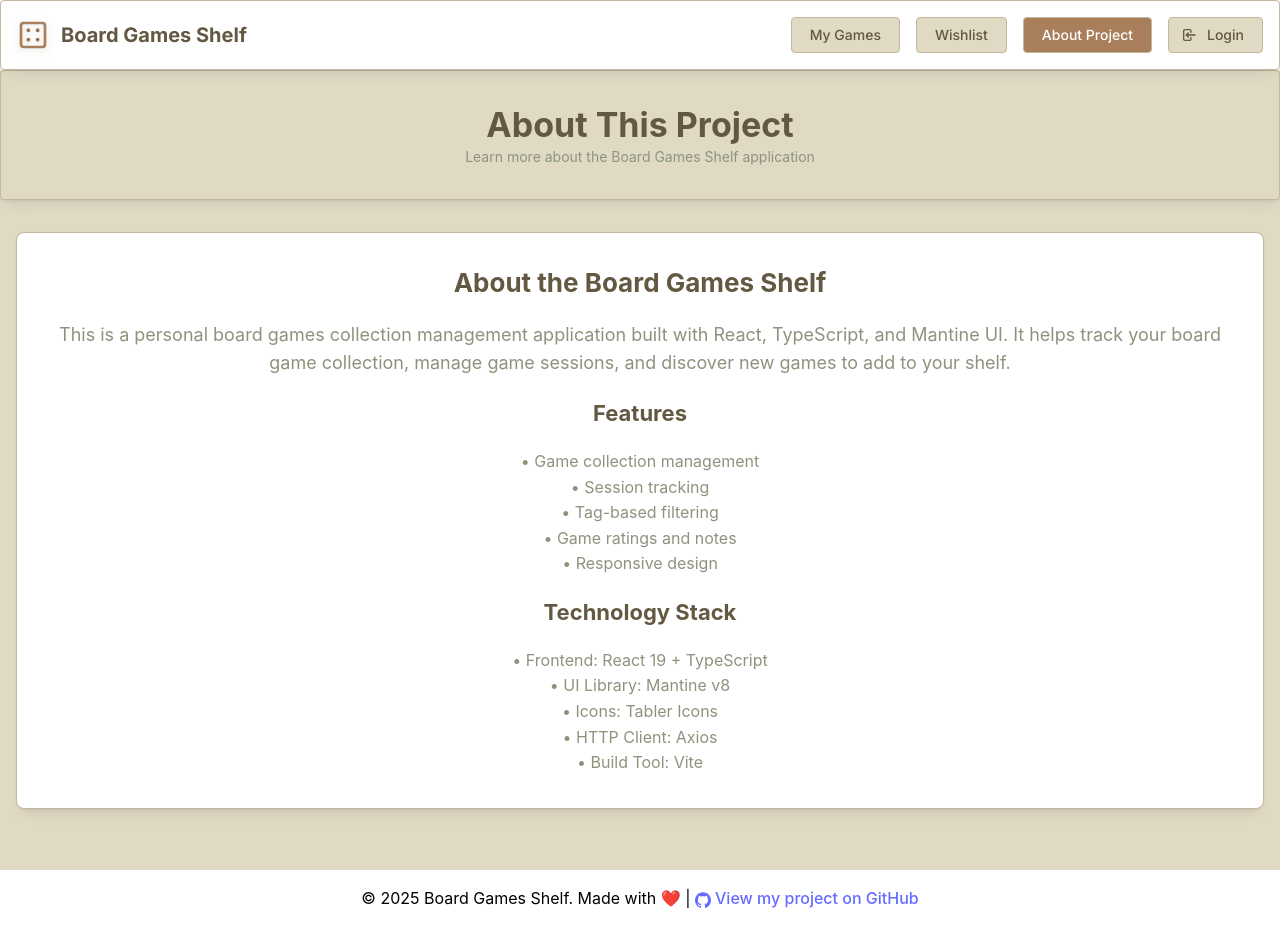
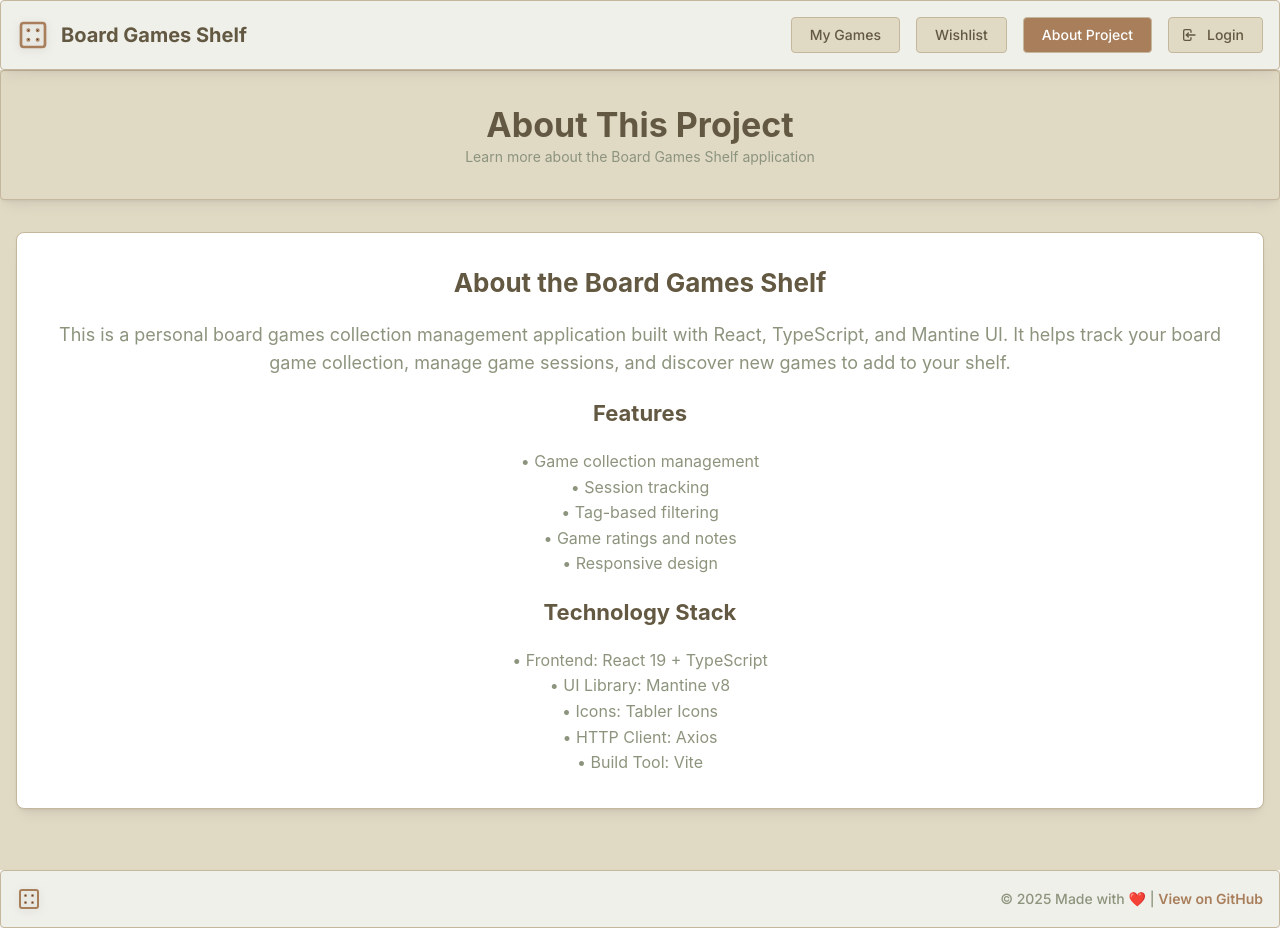
Before and after one commit to KaterynaSoloviova/board-game-shelf-client, a React (Vite) app: page /about in a window 1280 px wide. Built offline with nearby package versions, Linux system fonts and the light colour scheme.

Commit message:
feat: apply style to the HomePage and Footer

```diff
--- a/src/components/Footer.tsx
+++ b/src/components/Footer.tsx
@@ -1,41 +1,63 @@
-// Footer.tsx
+import { Container, Text, Paper, Flex, Group } from '@mantine/core';
+import { IconDice } from '@tabler/icons-react';
+
 function Footer() {
+  // Color palette from MyGames page
+  const brandColors = {
+    beige: "#e0d9c4",
+    lightBrown: "#c5b79d",
+    mutedGreen: "#8c947d",
+    darkBrown: "#635841",
+    accent: "#a87e5b",
+  };
+
   return (
-    <footer>
-      <p>
-        © 2025 Board Games Shelf. Made with ❤️ |{" "}
-        <a
-          href="https://github.com/yourusername/your-repo"
-          target="_blank"
-          rel="noopener noreferrer"
-        >
-          <svg
-            xmlns="http://www.w3.org/2000/svg"
-            width="16"
-            height="16"
-            fill="currentColor"
-            viewBox="0 0 24 24"
-            style={{ display: "inline", verticalAlign: "middle", marginRight: "4px" }}
+    <Paper
+      shadow="sm"
+      py="md"
+      withBorder
+      style={{
+        borderColor: brandColors.lightBrown,
+        backgroundColor: '#f0f0eb',
+        borderTop: '1px solid',
+        borderTopColor: brandColors.lightBrown
+      }}
+    >
+      <Container size="xl">
+        <Flex justify="space-between" align="center">
+          {/* Project Logo */}
+          <IconDice
+            size={24}
+            color={brandColors.accent}
+            style={{ filter: 'drop-shadow(0 2px 4px rgba(99, 88, 65, 0.2))' }}
+          />
+
+          {/* Footer Content */}
+          <Text
+            size="sm"
+            c={brandColors.mutedGreen}
+            style={{
+              fontFamily: 'Inter, sans-serif',
+              fontWeight: 500
+            }}
           >
-            <path d="M12 .297c-6.63 0-12 5.373-12 12 0 5.302
-              3.438 9.8 8.207 11.387.599.111.793-.261.793-.577
-              0-.285-.01-1.04-.016-2.04-3.338.726-4.042-1.416-4.042-1.416
-              -.546-1.387-1.333-1.756-1.333-1.756-1.089-.745.083-.729.083-.729
-              1.205.084 1.839 1.237 1.839 1.237 1.07 1.834 2.807 1.304
-              3.492.997.107-.775.418-1.305.762-1.604-2.665-.305-5.467-1.334-5.467-5.931
-              0-1.311.469-2.381 1.236-3.221-.124-.303-.535-1.524.117-3.176
-              0 0 1.008-.322 3.301 1.23.957-.266 1.983-.399
-              3.003-.404 1.02.005 2.047.138 3.006.404 2.291-1.552
-              3.297-1.23 3.297-1.23.653 1.653.242 2.874.118 3.176.77.84
-              1.235 1.911 1.235 3.221 0 4.609-2.807 5.624-5.479 5.921.43.372.823
-              1.102.823 2.222 0 1.604-.015 2.896-.015 3.293
-              0 .316.192.694.801.576C20.565 22.092 24 17.592
-              24 12.297c0-6.627-5.373-12-12-12z" />
-          </svg>
-          View my project on GitHub
-        </a>
-      </p>
-    </footer>
+            © 2025 Made with ❤️ |{" "}
+            <a
+              href="https://github.com/yourusername/your-repo"
+              target="_blank"
+              rel="noopener noreferrer"
+              style={{
+                color: brandColors.accent,
+                textDecoration: 'none',
+                fontWeight: 600
+              }}
+            >
+              View on GitHub
+            </a>
+          </Text>
+        </Flex>
+      </Container>
+    </Paper>
   );
 }
 
--- a/src/components/Header.tsx
+++ b/src/components/Header.tsx
@@ -51,7 +51,7 @@ function Header() {
       withBorder
       style={{
         borderColor: brandColors.lightBrown,
-        backgroundColor: 'white',
+        backgroundColor: '#f0f0eb',
         position: 'sticky',
         top: 0,
         zIndex: 100
--- a/src/pages/GameDetailsPage.tsx
+++ b/src/pages/GameDetailsPage.tsx
@@ -31,6 +31,9 @@ import {
   IconX,
   IconHeart,
   IconHeartPlus,
+  IconUsers,
+  IconClock,
+  IconStar,
 } from "@tabler/icons-react";
 
 import { Game, Session, File as GameFile } from "../interfaces";
@@ -456,10 +459,13 @@ export default function GameDetailsPage() {
                 <Grid gutter="xl">
                                    <Grid.Col span={4}>
                    <Box style={{ padding: '16px', backgroundColor: brandColors.beige, borderRadius: '8px', border: `1px solid ${brandColors.lightBrown}` }}>
-                      <Text fw={600} size="sm" c={brandColors.darkBrown} mb="xs" style={{ textTransform: 'uppercase', letterSpacing: '0.5px' }}>
+                     <Flex align="center" justify="center" gap="xs" mb="xs">
+                       <IconUsers size={18} color="#B07770" />
+                       <Text fw={600} size="sm" c={brandColors.darkBrown} style={{ textTransform: 'uppercase', letterSpacing: '0.5px' }}>
                          Players
                        </Text>
-                      <Text size="lg" fw={700} c={brandColors.darkBrown}>
+                     </Flex>
+                     <Text size="lg" fw={700} c={brandColors.darkBrown} style={{ textAlign: 'center' }}>
                        {game.minPlayers}–{game.maxPlayers}
                      </Text>
                    </Box>
@@ -467,10 +473,13 @@ export default function GameDetailsPage() {
 
                  <Grid.Col span={4}>
                    <Box style={{ padding: '16px', backgroundColor: brandColors.beige, borderRadius: '8px', border: `1px solid ${brandColors.lightBrown}` }}>
-                      <Text fw={600} size="sm" c={brandColors.darkBrown} mb="xs" style={{ textTransform: 'uppercase', letterSpacing: '0.5px' }}>
+                     <Flex align="center" justify="center" gap="xs" mb="xs">
+                       <IconClock size={18} color="#B07770" />
+                       <Text fw={600} size="sm" c={brandColors.darkBrown} style={{ textTransform: 'uppercase', letterSpacing: '0.5px' }}>
                          Play Time
                        </Text>
-                      <Text size="lg" fw={700} c={brandColors.darkBrown}>
+                     </Flex>
+                     <Text size="lg" fw={700} c={brandColors.darkBrown} style={{ textAlign: 'center' }}>
                        {game.playTime} min
                      </Text>
                    </Box>
@@ -478,10 +487,13 @@ export default function GameDetailsPage() {
 
                  <Grid.Col span={4}>
                    <Box style={{ padding: '16px', backgroundColor: brandColors.beige, borderRadius: '8px', border: `1px solid ${brandColors.lightBrown}` }}>
-                      <Text fw={600} size="sm" c={brandColors.darkBrown} mb="xs" style={{ textTransform: 'uppercase', letterSpacing: '0.5px' }}>
+                     <Flex align="center" justify="center" gap="xs" mb="xs">
+                       <IconStar size={18} color="#B07770" />
+                       <Text fw={600} size="sm" c={brandColors.darkBrown} style={{ textTransform: 'uppercase', letterSpacing: '0.5px' }}>
                          Age
                        </Text>
-                      <Text size="lg" fw={700} c={brandColors.darkBrown}>
+                     </Flex>
+                     <Text size="lg" fw={700} c={brandColors.darkBrown} style={{ textAlign: 'center' }}>
                        {game.age}
                      </Text>
                    </Box>
--- a/src/pages/HomePage.tsx
+++ b/src/pages/HomePage.tsx
@@ -29,7 +29,7 @@ const HomePage: React.FC = () => {
   const brandColors = {
     beige: "#e0d9c4",
     lightBrown: "#c5b79d",
-    mutedGreen: "#8c947d",
+    mutedGreen: "#6b8e23",
     darkBrown: "#635841",
     accent: "#a87e5b",
   };
@@ -56,8 +56,8 @@ const HomePage: React.FC = () => {
   };
 
   const handleGameClick = (gameId: string) => {
-    // Game click functionality can be added here if needed
-    console.log('Game clicked:', gameId);
+    // Navigate to game details page
+    window.location.href = `/game/${gameId}`;
   };
 
   return (
@@ -66,7 +66,7 @@ const HomePage: React.FC = () => {
       <Box
         style={{
           background: `linear-gradient(135deg, ${brandColors.beige} 0%, ${brandColors.lightBrown} 100%)`,
-          padding: '4rem 0',
+          padding: '2rem 0',
           textAlign: 'center'
         }}
       >
@@ -114,7 +114,7 @@ const HomePage: React.FC = () => {
           radius="md"
           mb="xl"
           style={{
-            backgroundColor: 'white',
+            backgroundColor: '#f0f0eb',
             border: `1px solid ${brandColors.lightBrown}`,
             textAlign: 'center'
           }}
@@ -151,7 +151,7 @@ const HomePage: React.FC = () => {
           radius="md"
           mb="xl"
           style={{
-            backgroundColor: 'white',
+            backgroundColor: '#f0f0eb',
             border: `1px solid ${brandColors.lightBrown}`
           }}
         >
@@ -164,7 +164,7 @@ const HomePage: React.FC = () => {
               fontWeight: 600
             }}
           >
-            How to Use the Site
+            What you can do on the site
           </Title>
           <Grid gutter="lg">
             <Grid.Col span={{ base: 12, md: 4 }}>
@@ -225,22 +225,12 @@ const HomePage: React.FC = () => {
           radius="md"
           mb="xl"
           style={{
-            backgroundColor: 'white',
+            backgroundColor: '#f0f0eb',
             border: `1px solid ${brandColors.lightBrown}`,
             textAlign: 'center'
           }}
         >
           <Stack gap="lg" align="center">
-            <Title
-              order={3}
-              c={brandColors.darkBrown}
-              style={{
-                fontFamily: 'Inter, sans-serif',
-                fontWeight: 600
-              }}
-            >
-              A Friendly Note
-            </Title>
             <Text
               size="lg"
               c={brandColors.mutedGreen}
@@ -272,7 +262,7 @@ const HomePage: React.FC = () => {
           p="xl"
           radius="md"
           style={{
-            backgroundColor: 'white',
+            backgroundColor: '#f0f0eb',
             border: `1px solid ${brandColors.lightBrown}`
           }}
         >
@@ -285,7 +275,7 @@ const HomePage: React.FC = () => {
               fontWeight: 600
             }}
           >
-            🎯 Hottest Games
+            🔥 Hottest Games
           </Title>
 
           {loading ? (
```
Lines whose indentation alone changed are shown as unchanged.
